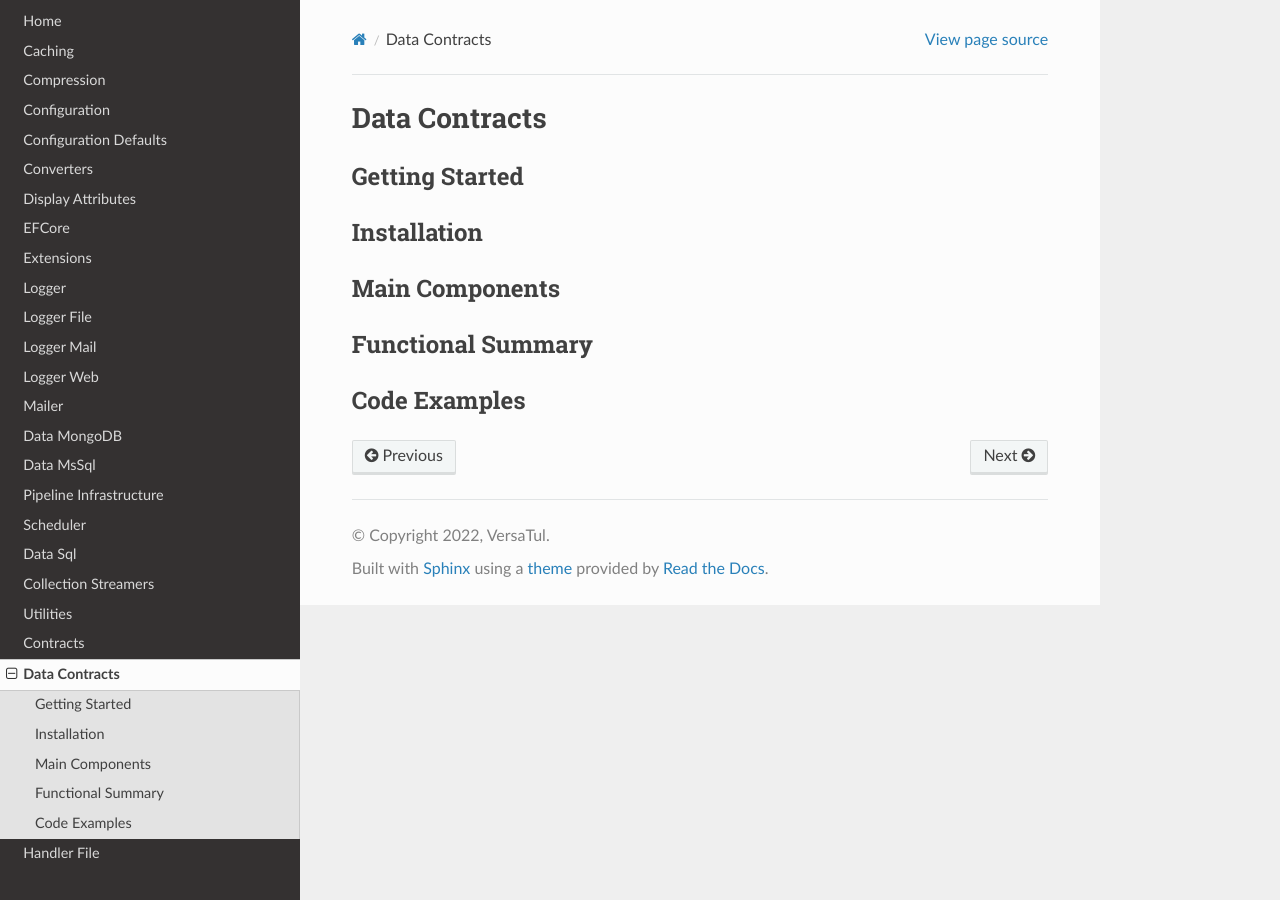
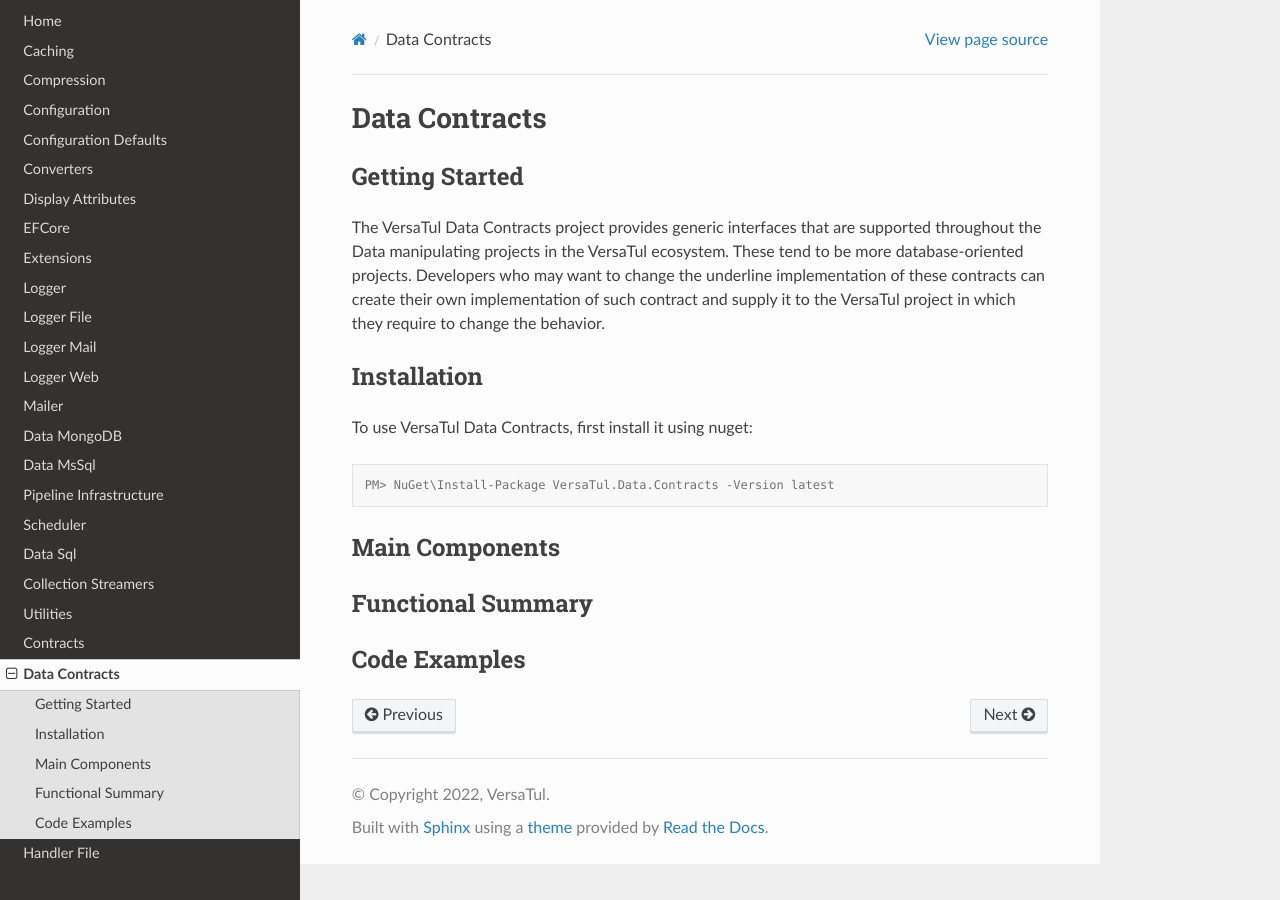
Before and after one commit to BjornWilliams/DocsVersaTul, a Sphinx documentation site: the page built from docs/source/data-contracts.rst, in a window 1280 px wide. Built offline with Sphinx 7.4.7 and the Read the Docs theme 2.0.0, drawn with Linux system fonts in a browser that asks for light colours.

Commit message:
Update data-contracts.rst

```diff
--- a/docs/source/data-contracts.rst
+++ b/docs/source/data-contracts.rst
@@ -3,9 +3,17 @@
 
 Getting Started
 ----------------
+The VersaTul Data Contracts project provides generic interfaces that are supported throughout the Data manipulating projects in the VersaTul ecosystem. These tend to be more database-oriented projects. Developers who may want to change the underline implementation of these contracts can create their own implementation of such contract and supply it to the VersaTul project in which they require to change the behavior.
 
 Installation
 ------------
+
+To use VersaTul Data Contracts, first install it using nuget:
+
+.. code-block:: console
+
+    PM> NuGet\Install-Package VersaTul.Data.Contracts -Version latest
+
 
 Main Components
 ----------------
```
